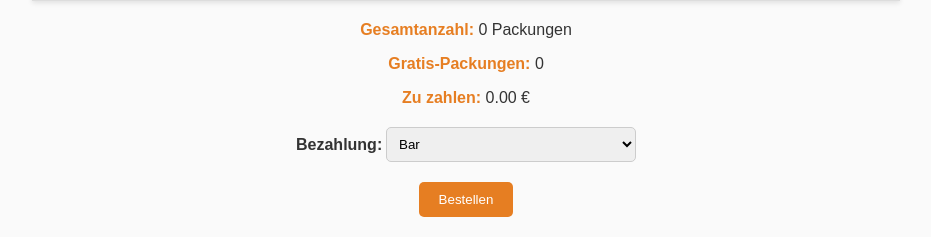
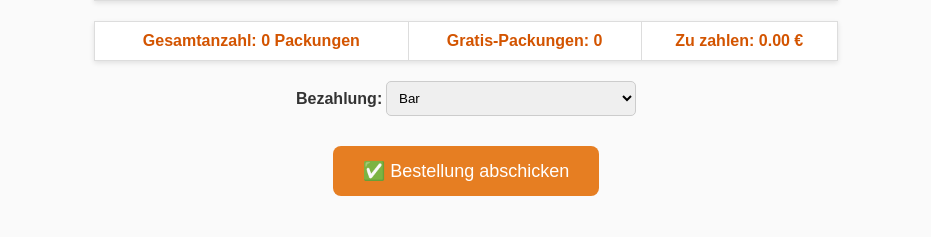
Before and after one commit to nudeln-opa/nudelbestellung, a Flask app: page / in a window 1280 px wide. Shown: the part 3322-3559 px from the top of the page, without its empty margins (174-1105 px from the left). After the commit the page ends 3518 px from the top, so only its background shows below. Run offline with Flask 3, Linux system fonts and the light colour scheme.

Commit message:
Update index.html

```diff
--- a/templates/index.html
+++ b/templates/index.html
@@ -17,19 +17,19 @@
         h3 {
             text-align: center;
             color: #777; /* grau */
-            font-size: 26px; /* noch größer */
+            font-size: 26px; /* größer */
             font-weight: bold;
         }
 
-        /* ✅ Tabelle noch schmaler */
+        /* ✅ Haupt-Tabelle noch schmaler */
         .table-container {
             display: flex;
             justify-content: center;
             margin-top: 20px;
         }
         table {
-            width: 70%; /* noch schmaler */
-            max-width: 900px;
+            width: 60%; /* jetzt schmaler */
+            max-width: 800px;
             border-collapse: collapse;
             background: white;
             box-shadow: 0 2px 5px rgba(0,0,0,0.1);
@@ -49,17 +49,28 @@
             border-radius: 5px;
         }
 
-        /* ✅ Zusammenfassung zentriert */
-        .summary {
+        /* ✅ Zusammenfassung als 3-Spalten-Tabelle */
+        .summary-container {
+            display: flex;
+            justify-content: center;
             margin-top: 20px;
-            font-size: 16px;
+        }
+        .summary-table {
+            border-collapse: collapse;
+            width: 60%;
+            max-width: 800px;
+            background: #fff;
+            box-shadow: 0 2px 5px rgba(0,0,0,0.1);
+        }
+        .summary-table td {
+            border: 1px solid #ddd;
+            padding: 10px;
             text-align: center;
-        }
-        .summary b {
-            color: #e67e22;
+            font-weight: bold;
+            color: #d35400;
         }
 
-        /* ✅ Formular kompakter mit Label links */
+        /* ✅ Formular schöner mit Label links */
         .form-section {
             margin-top: 20px;
             display: flex;
@@ -89,15 +100,18 @@
             width: 60px;
             text-align: center;
         }
+
+        /* ✅ Größerer Bestellbutton */
         button {
             background: #e67e22;
             color: white;
-            padding: 10px 20px;
+            font-size: 18px;
+            padding: 14px 30px;
             border: none;
-            border-radius: 5px;
+            border-radius: 8px;
             cursor: pointer;
             display: block;
-            margin: 20px auto;
+            margin: 30px auto;
         }
         button:hover {
             background: #d35400;
@@ -121,6 +135,7 @@
             </div>
         </div>
 
+        <!-- ✅ Haupt-Tabelle -->
         <div class="table-container">
             <table>
                 <tr>
@@ -135,19 +150,25 @@
                     <td>
                         <img src="{{ url_for('static', filename='images/' + noodle.replace('30%','30').replace(' ', '_').replace(',', '_').replace('.', '') + '.JPG') }}" alt="{{ noodle }}">
                     </td>
-                    <td>2,50</td> <!-- ✅ Immer 2,50 -->
+                    <td>2,50</td> <!-- ✅ Immer mit 2 Nachkommastellen -->
                     <td><input type="number" name="qty_{{ loop.index }}" value="0" min="0" onchange="updateSummary()"></td>
                 </tr>
                 {% endfor %}
             </table>
         </div>
 
-        <div class="summary">
-            <p><b>Gesamtanzahl:</b> <span id="totalQty">0</span> Packungen</p>
-            <p><b>Gratis-Packungen:</b> <span id="freePacks">0</span></p>
-            <p><b>Zu zahlen:</b> <span id="totalPrice">0.00</span> €</p>
+        <!-- ✅ Kompakte Zusammenfassung in einer Tabelle -->
+        <div class="summary-container">
+            <table class="summary-table">
+                <tr>
+                    <td>Gesamtanzahl: <span id="totalQty">0</span> Packungen</td>
+                    <td>Gratis-Packungen: <span id="freePacks">0</span></td>
+                    <td>Zu zahlen: <span id="totalPrice">0.00</span> €</td>
+                </tr>
+            </table>
         </div>
 
+        <!-- ✅ Bezahlmethode -->
         <div class="form-section">
             <div class="form-row">
                 <label>Bezahlung:</label>
@@ -158,11 +179,11 @@
             </div>
         </div>
 
-        <button type="submit">Bestellen</button>
+        <button type="submit">✅ Bestellung abschicken</button>
     </form>
 
     <script>
-        const pricePerPack = 2.50; // ✅ immer mit zwei Nachkommastellen
+        const pricePerPack = 2.50;
         function updateSummary() {
             let totalQty = 0;
             document.querySelectorAll('input[type="number"]').forEach(input => {
```
